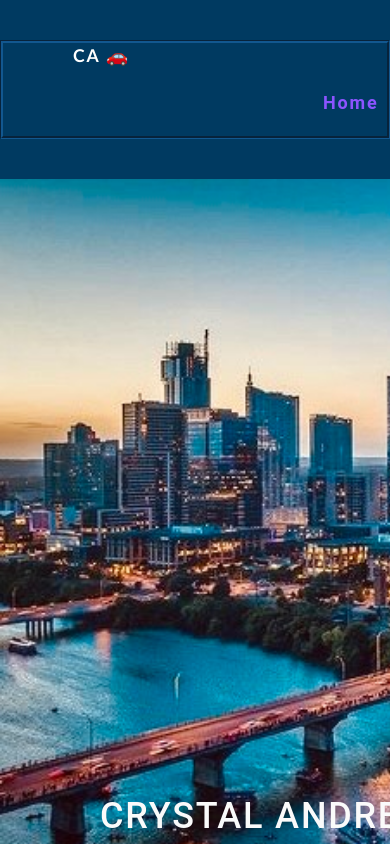
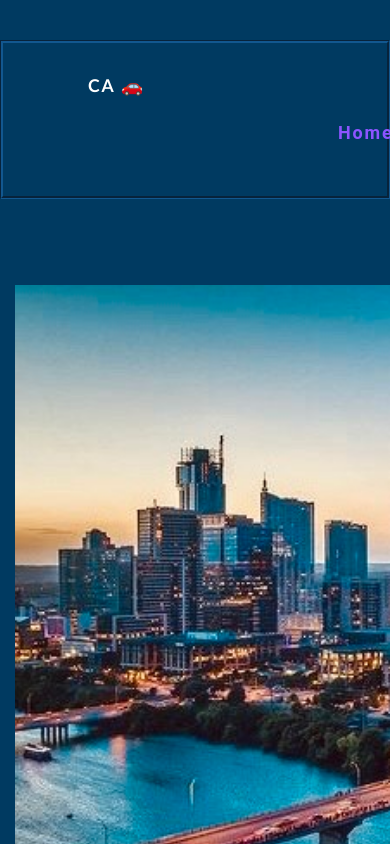
Before and after one commit to candre02/react-portfolio, a React (Create React App) app: page / in a window 390 px wide. Shown: the top 844 px of the page. Built offline with nearby package versions, Linux system fonts and the light colour scheme.

Commit message:
added media screen

```diff
--- a/src/index.css
+++ b/src/index.css
@@ -504,3 +504,9 @@ button {
 #otherskills {
   font-family: 'Roboto', sans-serif;
 }
+
+@media screen and (max-width: 768px) {
+.container {
+  padding: 30px 15px;
+}
+}
```
